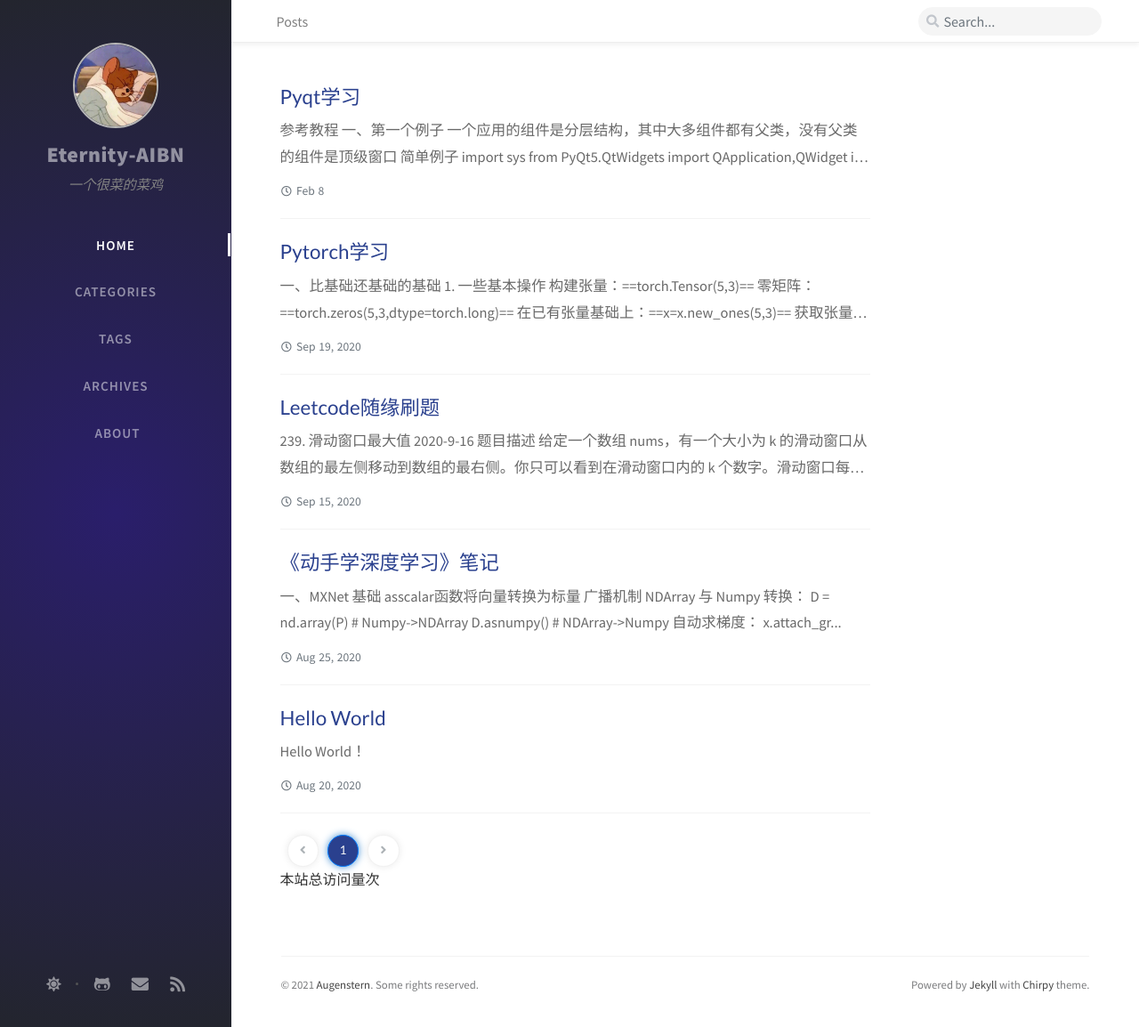
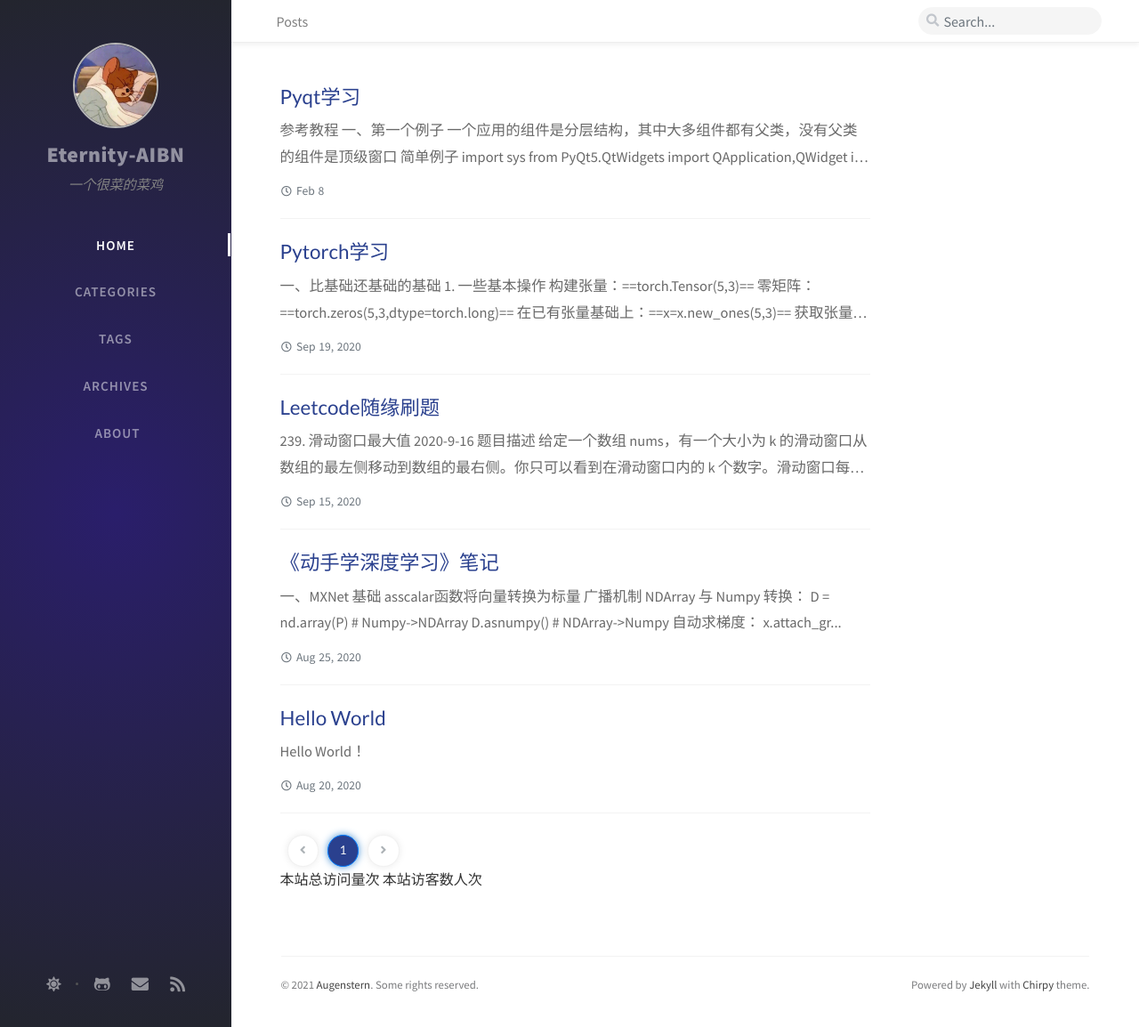
Before and after one commit to Eternity-AIBN/Eternity-AIBN.github.io, a Jekyll site: the page built from index.html, in a window 1280 px wide and 1154 px high. Shown: the whole window at 89% size. Built offline with Jekyll 4.4.1, drawn with Linux system fonts in a browser that asks for light colours; nearby versions of some CDN libraries; the list of posts is cut into pages by our own code; comment, search, counter and statistics services are not loaded.

Commit message:
Update home.html

```diff
--- a/_layouts/home.html
+++ b/_layouts/home.html
@@ -85,6 +85,11 @@
 {% if paginator.total_pages > 0 %}
   {% include post-paginator.html %}
 {% endif %}
+<script async src="//busuanzi.ibruce.info/busuanzi/2.3/busuanzi.pure.mini.js">
+</script>
 <span id="busuanzi_container_site_pv">
-	本站总访问量<span id="busuanzi_value_site_pv"></span>次
+  本站总访问量<span id="busuanzi_value_site_pv"></span>次
 </span>
+<span id="busuanzi_container_site_uv">
+  本站访客数<span id="busuanzi_value_site_uv"></span>人次
+</span>
```
